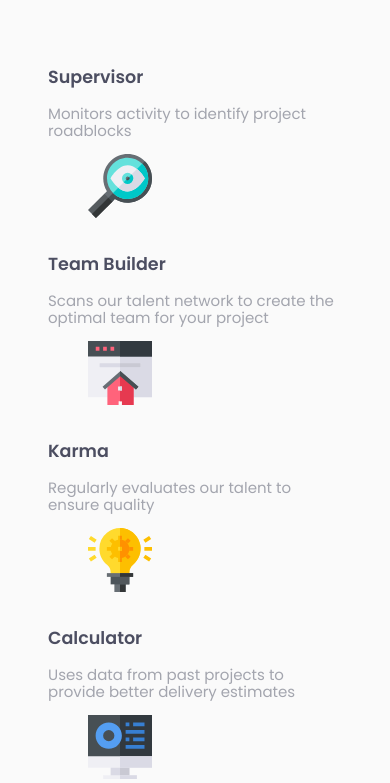
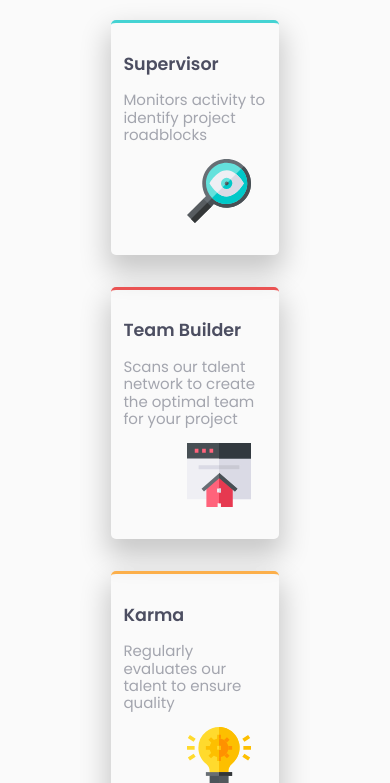
Before and after one commit to Gabrieldev-web-coder/four-card-feature, a plain HTML site: page index.html in a window 390 px wide. Shown: the part 237-1020 px from the top of the page. Drawn offline with Linux system fonts and the light colour scheme.

Commit message:
responsive in progress

```diff
--- a/styles.scss
+++ b/styles.scss
@@ -4,8 +4,8 @@ $font-weight:200,400,600;
 $primary-colors:hsl(0, 78%, 62%),hsl(180, 62%, 55%),hsl(34, 97%, 64%),hsl(212, 86%, 64%);
 $neutral-colors:hsl(234, 12%, 34%),hsl(229, 6%, 66%),hsl(0, 0%, 98%);
 $box-size:250px;
-$box-border:15px;
-$margin-top:25%;
+$box-border:5px;
+$margin-top:10vh;
 
 body{
     background-color: nth($neutral-colors,3);
@@ -25,24 +25,41 @@ body{
 
 .FCFS__cards{
     margin: 1rem;
-    padding: 2rem;
     border-radius: 12px;
-    display: grid;
+    display: flex;
+    justify-content: center;
+    flex-wrap: wrap;
+
+    .FCFS__cards-h3{color: nth($neutral-colors,1);}
+
+    .FCFS__cards-supervisor,.FCFS__cards-teamBuilder,.FCFS__cards-karma,.FCFS__cards-karma,.FCFS__cards-calculator{
+        max-width: 40%; /*80%*/
+        width: 80%;     /*80%*/  //Search an optimal porcent
+        margin: 1rem;
+        padding: .8rem;
+        border-radius: $box-border;
+        box-shadow: 0px 14px 28px 4px rgba(0,0,0,0.2);
+    }
+
+    .FCFS__cards-supervisor{/*grid-area:supervision;*/ border-top:solid nth($primary-colors,2);}
+
+    .FCFS__cards-teamBuilder{/*grid-area:teambuilder;*/ border-top: solid nth($primary-colors,1);}
+
+    .FCFS__cards-karma{/*grid-area:karma;*/ border-top:solid nth($primary-colors,3);}
+
+    .FCFS__cards-calculator{/*grid-area:calculator;*/ border-top:solid nth($primary-colors,4);}
+
+    .FCFS__cards-containersvg{text-align: end; margin: 1rem;}
+}
+
+
+/*For media queries*/
+
+/*display: grid;
     grid-template-columns:repeat(auto-fill,minmax(220px,1fr));
     grid-template-rows: auto;
     grid-template-areas:
     "supervision"
     "teambuilder"
     "karma"
-    "calculator";
-
-    .FCFS__cards-h3{color: nth($neutral-colors,1);}
-    .FCFS__cards-supervisor{grid-area:supervision;}
-    .FCFS__cards-teamBuilder{grid-area:teambuilder;}
-    .FCFS__cards-karma{grid-area:karma;}
-    .FCFS__cards-calculator{grid-area:calculator;}
-
-
-
-
-}
+    "calculator";*/
```
Also changed, not shown: styles.css, 1 other file.
